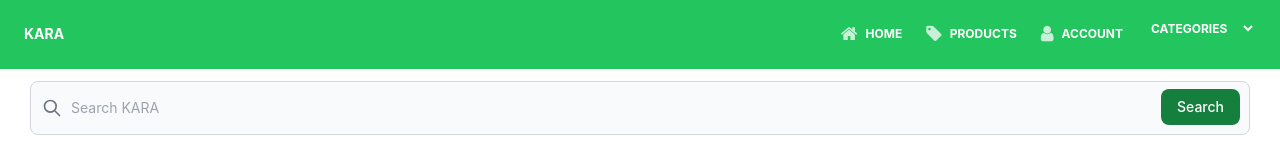
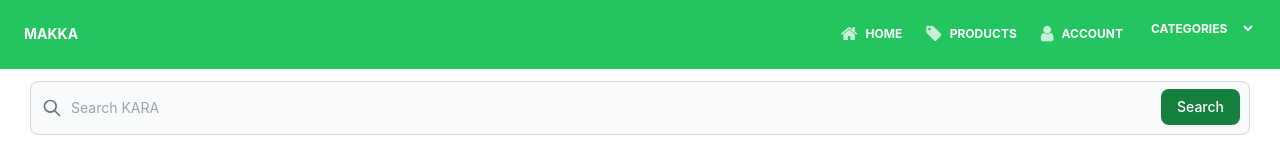
Before and after one commit to dtechoracle/makka-store, a React (Create React App) app: page / in a window 1280 px wide. Shown: the top 143 px of the page. Built offline with nearby package versions, Linux system fonts and the light colour scheme.

Commit message:
MAKKA-STORE

```diff
--- a/src/components/Navbar/navbar.js
+++ b/src/components/Navbar/navbar.js
@@ -13,7 +13,7 @@ function Navbar() {
               className="text-sm font-bold leading-relaxed inline-block mr-4 py-2 whitespace-nowrap uppercase text-white"
               href="#pablo"
             >
-              KARA
+              MAKKA
             </a>
             <button
               className="text-white cursor-pointer text-xl leading-none px-3 py-1 border border-solid border-transparent rounded bg-dark block lg:hidden outline-none focus:outline-none"
```
